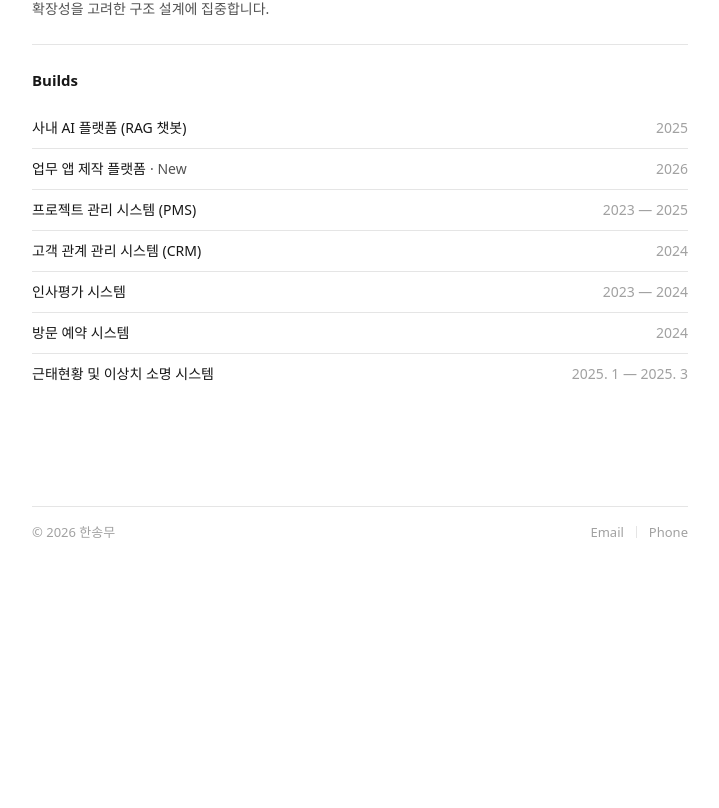
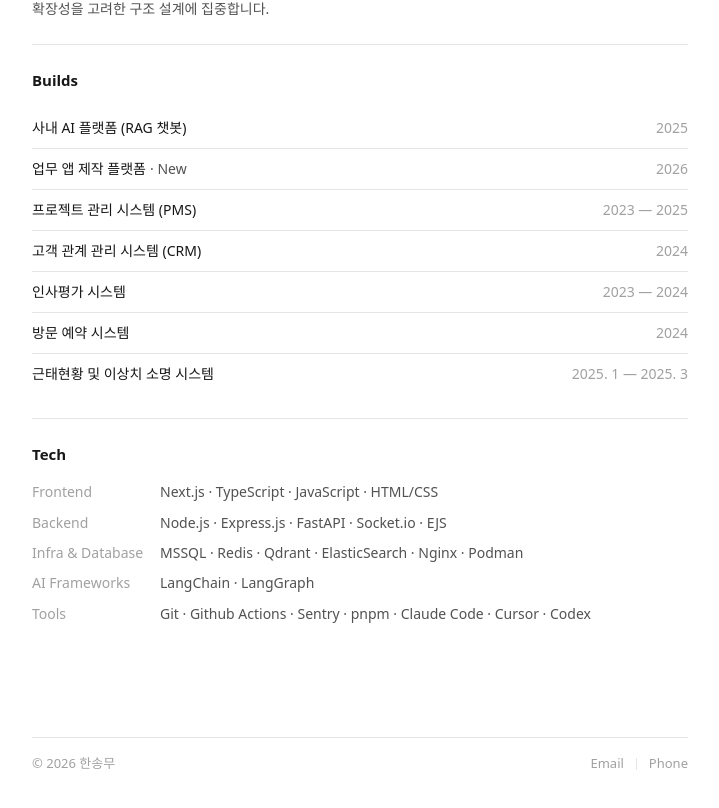
Before and after one commit to hansongmu/hansongmu.github.io, a Next.js app: page / in a window 1280 px wide. Shown: the part 396-1204 px from the top of the page, without its empty margins (280-999 px from the left). Before the commit the page ends 1002 px from the top, so only its background shows below. Built offline with nearby package versions, Linux system fonts and the light colour scheme; a web font is replaced by a local one.

Commit message:
feat: add tech stack section grouped by Notion taxonomy

```diff
--- a/src/app/page.tsx
+++ b/src/app/page.tsx
@@ -1,6 +1,7 @@
 import { Header } from '@/components/Header';
 import { Intro } from '@/components/Intro';
 import { BuildList } from '@/components/BuildList';
+import { TechStack } from '@/components/TechStack';
 import { SectionDivider } from '@/components/SectionDivider';
 import { builds } from '@/content/builds';
 
@@ -11,6 +12,8 @@ export default function Home() {
       <Intro />
       <SectionDivider />
       <BuildList builds={builds} />
+      <SectionDivider />
+      <TechStack />
     </div>
   );
 }
--- /dev/null
+++ b/src/components/TechStack.tsx
@@ -0,0 +1,24 @@
+import { techStack } from '@/content/techStack';
+import { FadeIn } from './FadeIn';
+
+export function TechStack() {
+  return (
+    <FadeIn delay={0.15}>
+      <section className="pt-3">
+        <h2 className="text-[15px] font-semibold text-neutral-900">Tech</h2>
+        <div className="mt-4 space-y-2">
+          {techStack.map((group) => (
+            <div key={group.category} className="flex items-baseline">
+              <span className="w-32 shrink-0 text-sm text-neutral-400">
+                {group.category}
+              </span>
+              <span className="text-sm leading-[1.6] text-neutral-600">
+                {group.items.join(' · ')}
+              </span>
+            </div>
+          ))}
+        </div>
+      </section>
+    </FadeIn>
+  );
+}
--- /dev/null
+++ b/src/content/techStack.ts
@@ -0,0 +1,15 @@
+import type { TechGroup } from './types';
+
+export const techStack: TechGroup[] = [
+  { category: 'Frontend', items: ['Next.js', 'TypeScript', 'JavaScript', 'HTML/CSS'] },
+  { category: 'Backend', items: ['Node.js', 'Express.js', 'FastAPI', 'Socket.io', 'EJS'] },
+  {
+    category: 'Infra & Database',
+    items: ['MSSQL', 'Redis', 'Qdrant', 'ElasticSearch', 'Nginx', 'Podman'],
+  },
+  { category: 'AI Frameworks', items: ['LangChain', 'LangGraph'] },
+  {
+    category: 'Tools',
+    items: ['Git', 'Github Actions', 'Sentry', 'pnpm', 'Claude Code', 'Cursor', 'Codex'],
+  },
+];
--- a/src/content/types.ts
+++ b/src/content/types.ts
@@ -14,6 +14,11 @@ export interface Build {
   blocks: BuildBlock[];
 }
 
+export interface TechGroup {
+  category: string;
+  items: string[];
+}
+
 export interface Profile {
   name: string;
   tagline: string;
```
